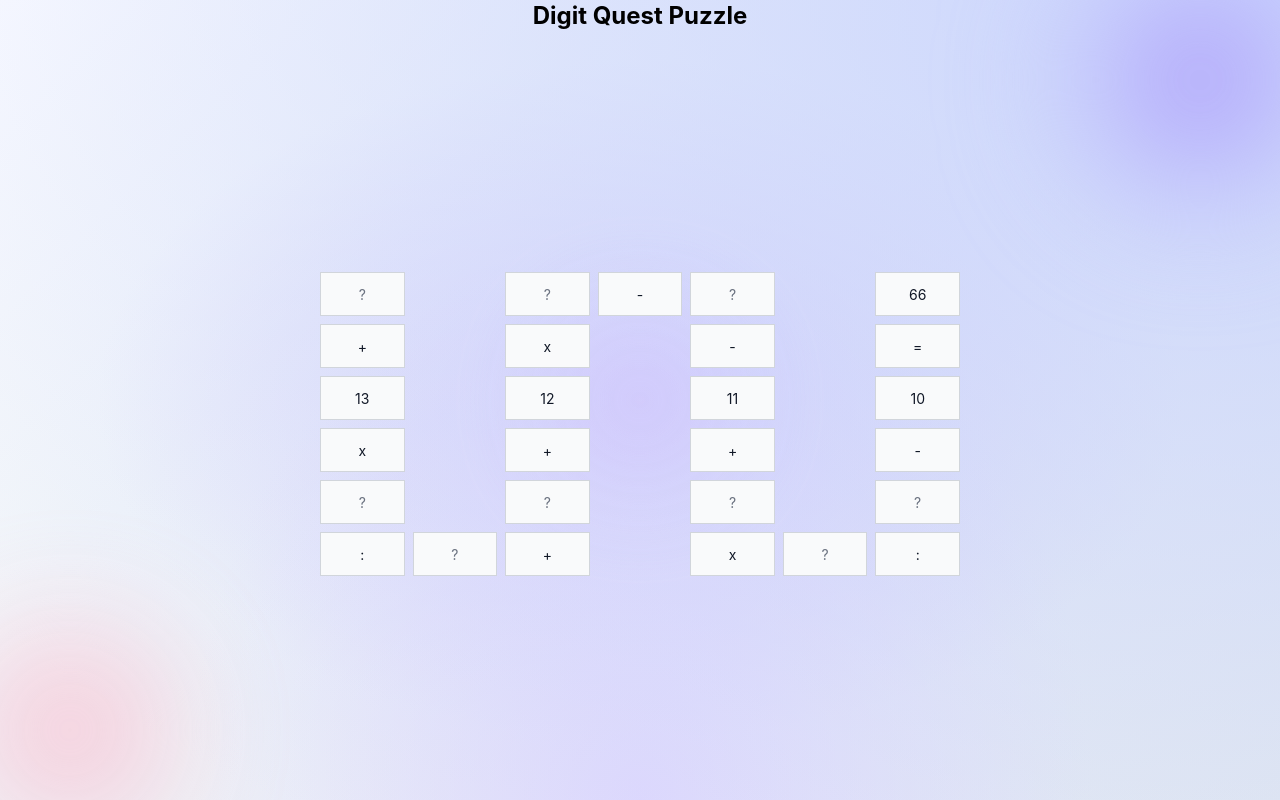
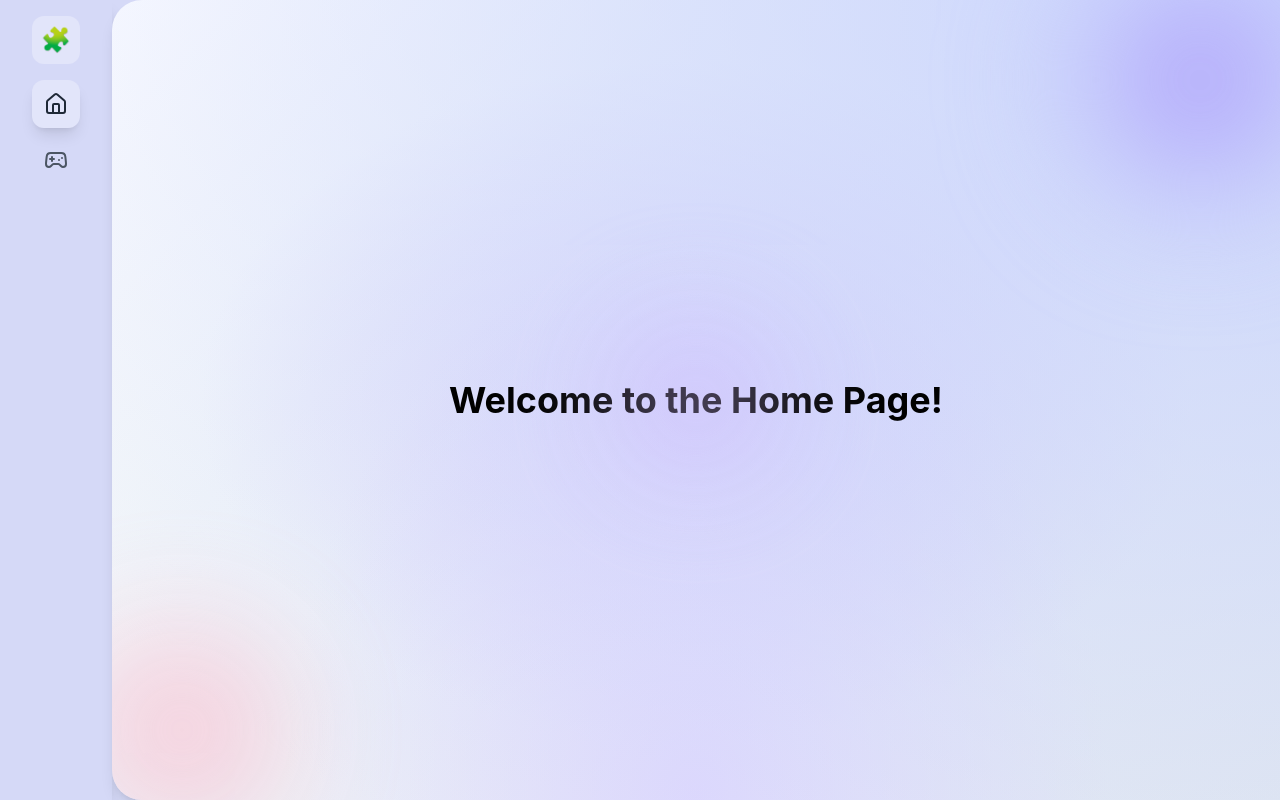
Before and after one commit to J-Babin/DigitQuest, a React (Vite) app in the folder digitquest-frontend/: page / in a window 1280 px wide. Before the commit this address led to /puzzle. Built offline with nearby package versions, Linux system fonts and the light colour scheme.

Commit message:
fix(bug): fix navbar z-index and tooltip z-index

```diff
--- a/digitquest-frontend/src/App.tsx
+++ b/digitquest-frontend/src/App.tsx
@@ -1,12 +1,13 @@
 import { useRoutes } from 'react-router-dom';
 import { routes } from '@/Router/Routes'
 import { Layout } from '@/components/Layout/Layout';
+import NavBar from '@/components/Navbar/NavBar';
 
 function App() {
    const routing = useRoutes(routes);
     return (
         <Layout>
-           {routing}
+            {routing}
         </Layout>
     );
 }
--- /dev/null
+++ b/digitquest-frontend/src/Pages/Home.tsx
@@ -0,0 +1,12 @@
+import { memo } from "react";
+
+
+const Home = () => {
+    return (
+        <div className="flex items-center justify-center h-screen">
+            <h1 className="text-4xl font-bold">Welcome to the Home Page!</h1>
+        </div>
+    );
+}
+
+export default memo(Home);
--- a/digitquest-frontend/src/Pages/PuzzlePage.tsx
+++ b/digitquest-frontend/src/Pages/PuzzlePage.tsx
@@ -83,4 +83,4 @@ const PuzzlePage = () => {
     );
 }
 
-export default memo(PuzzlePage);
+export default PuzzlePage;
--- a/digitquest-frontend/src/Router/Routes.tsx
+++ b/digitquest-frontend/src/Router/Routes.tsx
@@ -1,7 +1,9 @@
 import { type RouteObject, Navigate } from 'react-router-dom';
 import { lazy, Suspense } from 'react';
+import Home from '@/Pages/Home';
+import PuzzlePage from '@/Pages/PuzzlePage';
 
-const PuzzlePage = lazy(() => import('@/Pages/PuzzlePage'));
+// const PuzzlePage = lazy(() => import('@/Pages/PuzzlePage'));
 
 
 // Composant de loading
@@ -21,7 +23,11 @@ const LazyWrapper = ({ children }: { children: React.ReactNode }) => (
 export const routes: RouteObject[] = [
   {
     path: '/',
-    element: <Navigate to="/puzzle" replace />,
+    element: (
+      <LazyWrapper>
+        <Home />
+      </LazyWrapper>
+    ),
   },
   {
     path: '/puzzle',
@@ -31,6 +37,10 @@ export const routes: RouteObject[] = [
       </LazyWrapper>
     ),
   },
+
+
+
+
 //   {
 //     path: '/dashboard',
 //     element: (
@@ -78,6 +88,6 @@ export const routes: RouteObject[] = [
 //   },
   {
     path: '*',
-    element: <Navigate to="/puzzle" replace />,
+    element: <Navigate to="/" replace />,
   },
 ];
--- a/digitquest-frontend/src/components/Layout/Layout.tsx
+++ b/digitquest-frontend/src/components/Layout/Layout.tsx
@@ -1,4 +1,5 @@
 import React from 'react';
+import NavBar from '@/components/Navbar/NavBar';
 
 interface LayoutProps {
     children: React.ReactNode;
@@ -6,9 +7,10 @@ interface LayoutProps {
 
 export const Layout: React.FC<LayoutProps> = ({ children }) => {
     return (
-        <div className="fixed inset-0 -z-10 overflow-hidden">
+        <div className="fixed inset-0 -z-10 overflow-hidden bg-navbarPrimary">
+            <NavBar />
             <div
-                className="absolute inset-0"
+                className="absolute z-1 inset-0 rounded-l-[30px] ml-28 shadow-lg overflow-hidden"
                 style={{
                 background: `
                     radial-gradient(ellipse at top right, rgba(199, 210, 254, 0.9) 0%, transparent 90%),
@@ -18,7 +20,7 @@ export const Layout: React.FC<LayoutProps> = ({ children }) => {
                 `
                 }}
             >
-                <div className='h-full w-full z-1 relative'>
+                <div className='h-full w-full  relative'>
                     {children}
                 </div>
                 <div
@@ -78,7 +80,6 @@ export const Layout: React.FC<LayoutProps> = ({ children }) => {
                         rgba(196, 181, 253, 0.3) 70%,
                         transparent 85%)`,
                         animationDelay: '16s'
-
                     }}
                 />
 
@@ -102,7 +103,7 @@ export const Layout: React.FC<LayoutProps> = ({ children }) => {
                 /> */}
             </div>
 
-            <div className="flex flex-col items-center justify-center h-full">
+            <div className="flex flex-col z-items-center justify-center h-full">
                 {children}
             </div>
         </div>
--- /dev/null
+++ b/digitquest-frontend/src/components/Navbar/NavBar.tsx
@@ -0,0 +1,110 @@
+import { useLocation, useNavigate } from "react-router-dom";
+import {
+  Home,
+  Gamepad2,
+  BarChart3,
+  Search,
+  Settings,
+  History,
+  Plus
+} from 'lucide-react';
+
+interface MenuItem {
+  id: string;
+  label: string;
+  path: string;
+  icon: React.ComponentType<{ size?: number; className?: string }>;
+}
+
+
+import { createPortal } from 'react-dom';
+import { useState } from 'react';
+
+const NavBar = () => {
+    const [hoveredItem, setHoveredItem] = useState<string | null>(null);
+    const [tooltipPosition, setTooltipPosition] = useState({ x: 0, y: 0 });
+
+    const location = useLocation();
+    const navigate = useNavigate();
+
+    const handleMouseEnter = (itemId: string, event: React.MouseEvent) => {
+        const rect = event.currentTarget.getBoundingClientRect();
+        setTooltipPosition({
+            x: rect.right + 8,
+            y: rect.top + rect.height / 2
+        });
+        setHoveredItem(itemId);
+    };
+
+        const menuItems: MenuItem[] = [
+        { id: 'home', label: 'Accueil', path: '/', icon: Home },
+        { id: 'puzzle', label: 'Puzzle', path: '/puzzle', icon: Gamepad2 },
+        // { id: 'dashboard', label: 'Dashboard', path: '/dashboard', icon: BarChart3 },
+        // { id: 'solutions', label: 'Solutions', path: '/solutions', icon: Search },
+        // { id: 'history', label: 'Historique', path: '/history', icon: History },
+        // { id: 'settings', label: 'Paramètres', path: '/settings', icon: Settings },
+    ];
+
+    const handleNavigation = (path: string) => {
+        navigate(path);
+    };
+
+    const handleMouseLeave = () => {
+        setHoveredItem(null);
+    };
+
+    return (
+        <>
+            <div className="fixed z-1 top-0 left-0 h-screen w-28 m-0 flex flex-col bg-navbarPrimary text-white shadow-lg justify-around items-center">
+                {/* Logo */}
+                <div className="w-12 h-12 bg-white/30 rounded-xl flex items-center justify-center mb-4 mt-4">
+                    <span className="text-2xl">🧩</span>
+                </div>
+
+                {/* Menu Items */}
+                {menuItems.map((item) => {
+                    const Icon = item.icon;
+                    const isActive = location.pathname === item.path;
+
+                    return (
+                        <button
+                            key={item.id}
+                            onClick={() => handleNavigation(item.path)}
+                            onMouseEnter={(e) => handleMouseEnter(item.id, e)}
+                            onMouseLeave={handleMouseLeave}
+                            className={`
+                                group relative w-12 h-12 rounded-xl flex items-center justify-center
+                                transition-all duration-200 hover:scale-110 mb-2
+                                ${isActive
+                                    ? 'bg-white/30 text-gray-800 shadow-lg scale-110'
+                                    : 'bg-white/10 text-gray-600 hover:bg-white/20'
+                                }
+                            `}
+                            title={item.label}
+                        >
+                            <Icon size={24} />
+                        </button>
+                    );
+                })}
+
+                <div className="flex-1"></div>
+            </div>
+
+            {/* Tooltip via Portal */}
+            {hoveredItem && createPortal(
+                <div
+                    className="fixed bg-gray-800 text-white px-2 py-1 rounded text-sm pointer-events-none whitespace-nowrap z-[9999]"
+                    style={{
+                        left: `${tooltipPosition.x}px`,
+                        top: `${tooltipPosition.y - 12}px`,
+                    }}
+                >
+                    {menuItems.find(item => item.id === hoveredItem)?.label}
+                </div>,
+                document.body
+            )}
+        </>
+    );
+};
+
+export default NavBar;
--- a/digitquest-frontend/src/tailwind.css
+++ b/digitquest-frontend/src/tailwind.css
@@ -63,3 +63,8 @@
     --secondary-bg: 0 4% 15%;
   }
 }
+
+@theme {
+  --color-navbarPrimary: #d5d9f7;
+  --color-navbarSecondary: #D1D5DB;
+}
```
Also changed, not shown: digitquest-frontend/tailwind.config.js (+0 -16 lines). Lines whose indentation alone changed are shown as unchanged.
